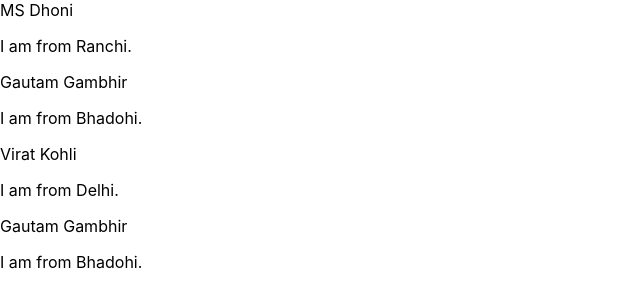
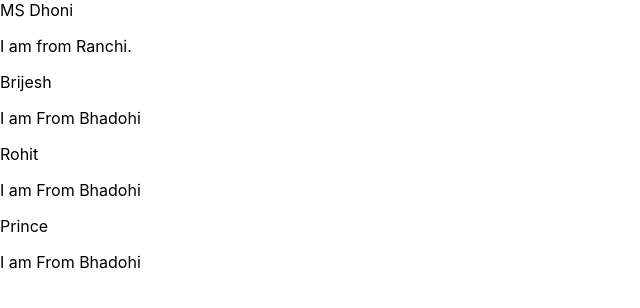
Before and after one commit to Prince9559/myfirstreact, a React (Create React App) app: page / in a window 1280 px wide. Shown: the top 308 px of the page, without its empty margins (0-640 px from the left). Built offline with nearby package versions, Linux system fonts and the light colour scheme.

Commit message:
Store Multiple Data

```diff
--- a/src/App.js
+++ b/src/App.js
@@ -1,13 +1,12 @@
 
-import Person1 from './Components/Person1';
+import Male3 from './Components/Male3';
 
 function App() {
   return (
-    <div className="App">
+    <div>
 
-  <Person1 sname="MS Dhoni">I am from Ranchi.</Person1>
+  <Male3 sname="MS Dhoni">I am from Ranchi.</Male3>
 
-  <Person1 sname="Virat Kohli">I am from Delhi.</Person1>
 
     </div>
   );
--- /dev/null
+++ b/src/Components/Male.js
@@ -0,0 +1,14 @@
+function Male(props){
+
+    return(
+        <div>
+
+        {props.sname}
+
+        <p>{props.children}</p>
+
+        </div>
+    )
+};
+
+export default Male;
--- /dev/null
+++ b/src/Components/Male1.js
@@ -0,0 +1,17 @@
+import Male from "./Male";
+
+function Male1(props)
+{
+    return(
+
+        <div>
+            {props.sname}
+
+            <p>{props.children}</p>
+
+            <Male sname="Prince">I am From Bhadohi</Male>
+        </div>
+    );
+}
+
+export default Male1;
--- /dev/null
+++ b/src/Components/Male2.js
@@ -0,0 +1,16 @@
+import Male1 from "./Male1";
+
+function Male2(props){
+
+    return(
+
+        <div>
+            {props.sname}
+
+            <p>{props.children}</p>
+
+            <Male1 sname="Rohit">I am From Bhadohi</Male1>
+        </div>
+    );
+}
+export default Male2;
--- /dev/null
+++ b/src/Components/Male3.js
@@ -0,0 +1,17 @@
+import Male2 from "./Male2";
+
+function Male3(props){
+
+    return(
+        <div>
+            {props.sname}
+
+            <p>{props.children}</p>
+
+            <Male2 sname="Brijesh">I am From Bhadohi</Male2>
+
+        </div>
+    );
+}
+
+export default Male3;
--- a/src/Components/Person.js
+++ b/src/Components/Person.js
@@ -1,5 +1,4 @@
 
-import Person1 from "./Person1";
 function Person(props){
 
     return(
@@ -9,7 +8,6 @@
             <p>{props.children}</p>
 
 
-
         </div>
     )
 };
--- a/src/Components/Picture.js
+++ b/src/Components/Picture.js
@@ -1,6 +1,7 @@
 function Picture(props){
     return(
         <div>
+
       <img src={props.pic}></img>
 
       <p>{props.children}</p>
--- a/src/Components/Sign.css
+++ b/src/Components/Sign.css
@@ -20,7 +20,7 @@
 .col:hover{
     background-color:violet;
     border-color: blue;
-    box-shadow: 10px 25px 50px blue;
+    box-shadow: 0px 0px 25px blue;
 }
 .col1:hover{
     background-color:aqua;
```
Also changed, not shown: src/Components/Sign.js (+7 -7 lines), src/Components/Students.js (line endings or trailing spaces).
